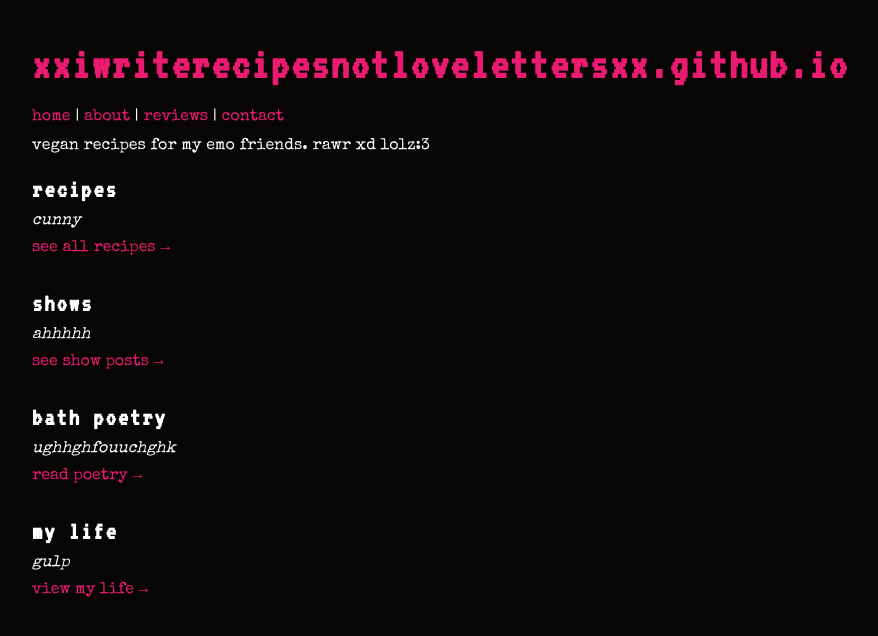
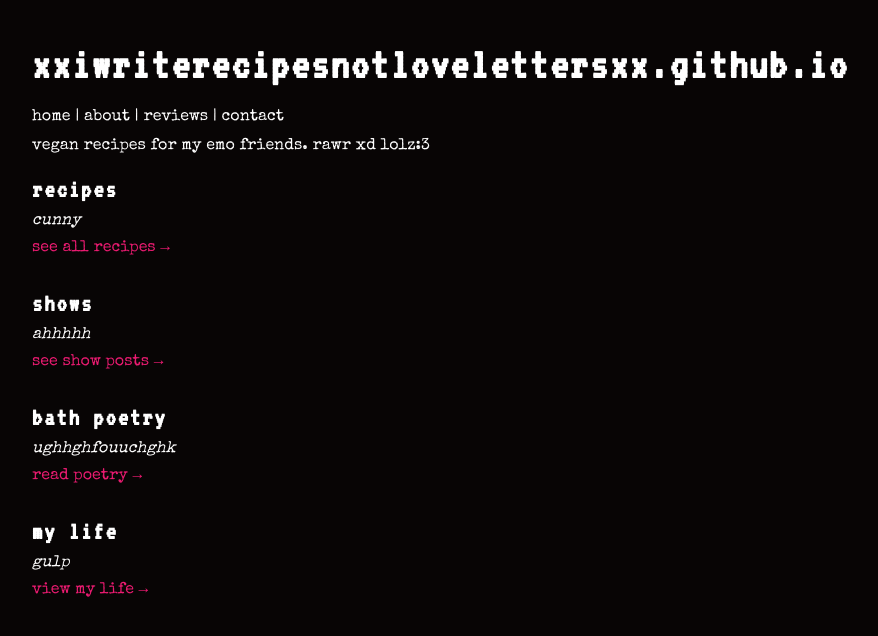
Before and after one commit to xxiwriterecipesnotlovelettersxx/xxiwriterecipesnotlovelettersxx.github.io, a Jekyll site: the page built from index.md, in a window 1280 px wide. Shown: the top 636 px of the page, without its empty margins (233-1111 px from the left). Built offline with Jekyll 4.4.1, drawn with Linux system fonts in a browser that asks for light colours.

Commit message:
Update style.css

```diff
--- a/assets/css/style.css
+++ b/assets/css/style.css
@@ -64,25 +64,25 @@ header h1 {
 
 /* site title link styling */
 header h1 a {
-  color: #FFFFFF;
+  color: #FFFFFF !important;   /* force white, overrides body a */
   text-decoration: none;
   font-family: 'VT323', monospace;
 }
 
 header h1 a:hover {
-  color: #FFFFFF;
+  color: #FFFFFF !important;
   text-decoration: underline;
   font-weight: bold;
 }
 
 /* nav links styling */
 header nav a {
-  color: #FFFFFF;
+  color: #FFFFFF !important;
   text-decoration: none;
 }
 
 header nav a:hover {
-  color: #FFFFFF;
+  color: #FFFFFF !important;
   text-decoration: underline;
   font-weight: bold;
 }
```
